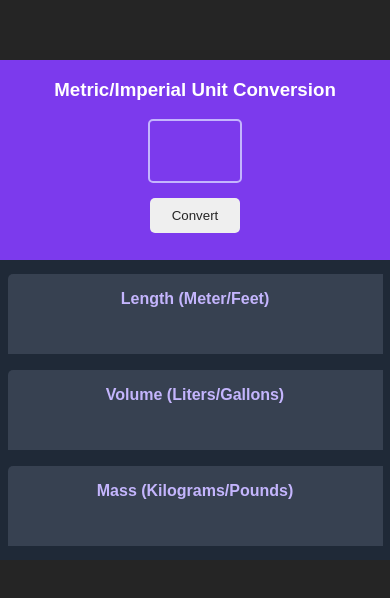
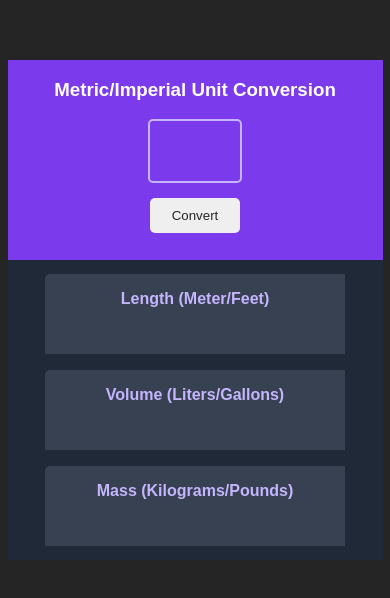
Before and after one commit to jamienorthman/unit_converter, a plain HTML site: page index.html in a window 390 px wide. Shown: the part 112-710 px from the top of the page. Drawn offline with Linux system fonts and the light colour scheme.

Commit message:
added data.js file, changed max-width for smaller screens

```diff
--- a/app.js
+++ b/app.js
@@ -1,3 +1,5 @@
+import { units } from '/data.js'
+
 const convertBtn = document.getElementById("convert-btn")
 const container = document.getElementById("bottom-part")
 let inputNum = document.getElementById("input-number")
@@ -24,33 +26,6 @@ function renderHTML(title, pName) {
     unitDiv.append(results)
 }
 
-// adding titles, such as "Length (Meter/Feet)", to the units array
-// SSOT:
-const units = [
-    {
-        title: "Length (Meter/Feet)",
-        metric: "meters",
-        imperial: "feet",
-        conversionFactor: 3.281,
-        resultsHTML: "length-results"
-    },
-
-    {
-        title: "Volume (Liters/Gallons)",
-        metric: "liters",
-        imperial: "gallons",
-        conversionFactor: 0.264,
-        resultsHTML: "volume-results"
-    },
-
-    {
-        title: "Mass (Kilograms/Pounds)",
-        metric: "kilos",
-        imperial: "pounds",
-        conversionFactor: 2.204,
-        resultsHTML: "mass-results"
-    }
-]
 // rendered html for units and this loop prodcues 3 of them
 // or whatever the amount in the array is
 for (let i = 0; i < units.length; i++) {
--- /dev/null
+++ b/data.js
@@ -0,0 +1,27 @@
+// adding titles, such as "Length (Meter/Feet)", to the units array
+// SSOT:
+export const units = [
+    {
+        title: "Length (Meter/Feet)",
+        metric: "meters",
+        imperial: "feet",
+        conversionFactor: 3.281,
+        resultsHTML: "length-results"
+    },
+
+    {
+        title: "Volume (Liters/Gallons)",
+        metric: "liters",
+        imperial: "gallons",
+        conversionFactor: 0.264,
+        resultsHTML: "volume-results"
+    },
+
+    {
+        title: "Mass (Kilograms/Pounds)",
+        metric: "kilos",
+        imperial: "pounds",
+        conversionFactor: 2.204,
+        resultsHTML: "mass-results"
+    }
+]
--- a/index.html
+++ b/index.html
@@ -32,6 +32,6 @@
             </div-->
         </div>
        </div>
-        <script src="app.js" async defer></script>
+        <script src="app.js" type="module" async defer></script>
     </body>
 </html>
--- a/style.css
+++ b/style.css
@@ -97,3 +97,13 @@ input::-webkit-inner-spin-button {
     color: white;
     font-size: small;
 }
+
+@media only screen and (max-width: 768px) {
+    #main-container {
+        max-width: 375px;
+    }
+
+    .unit-type {
+        max-width: 300px;
+    }
+}
```
